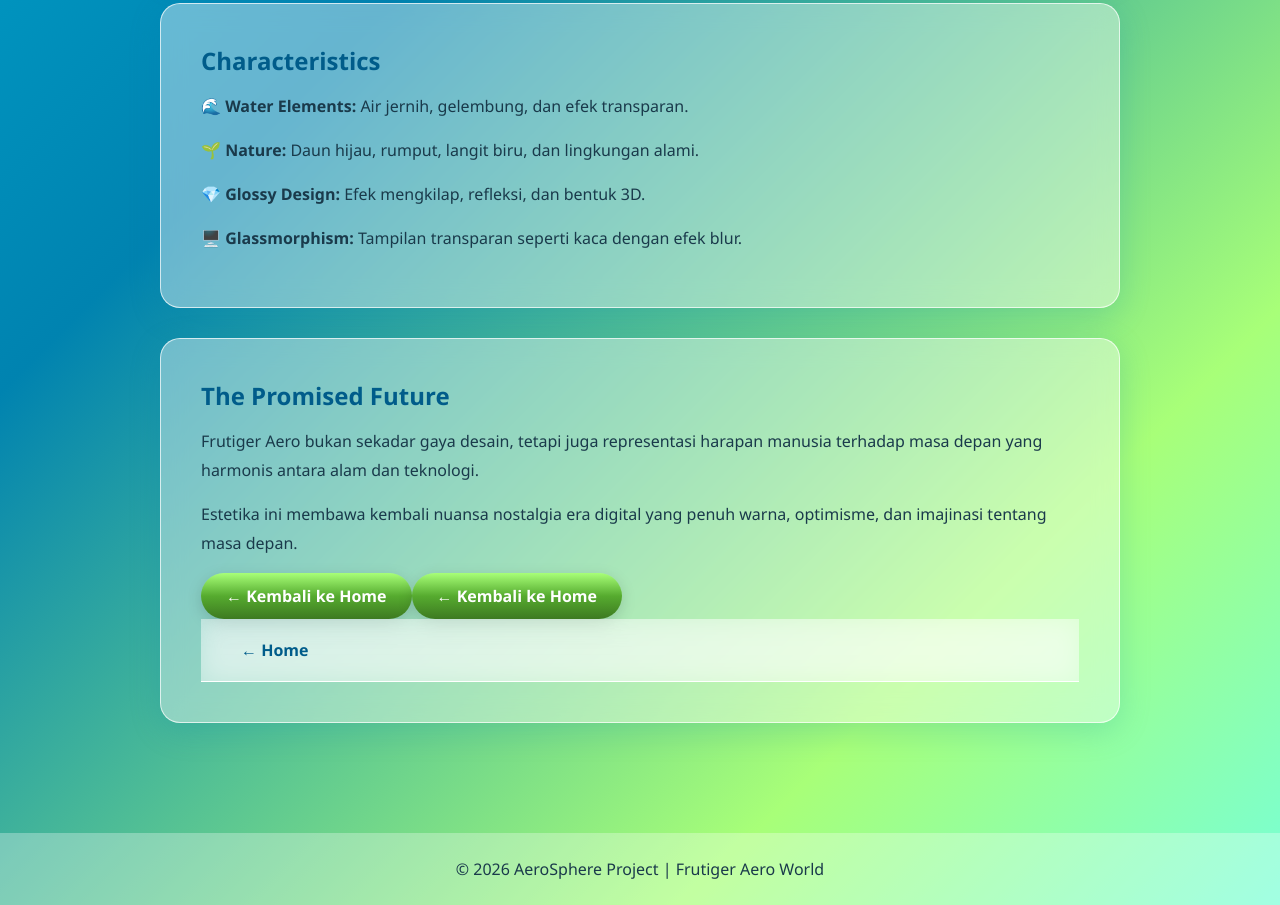
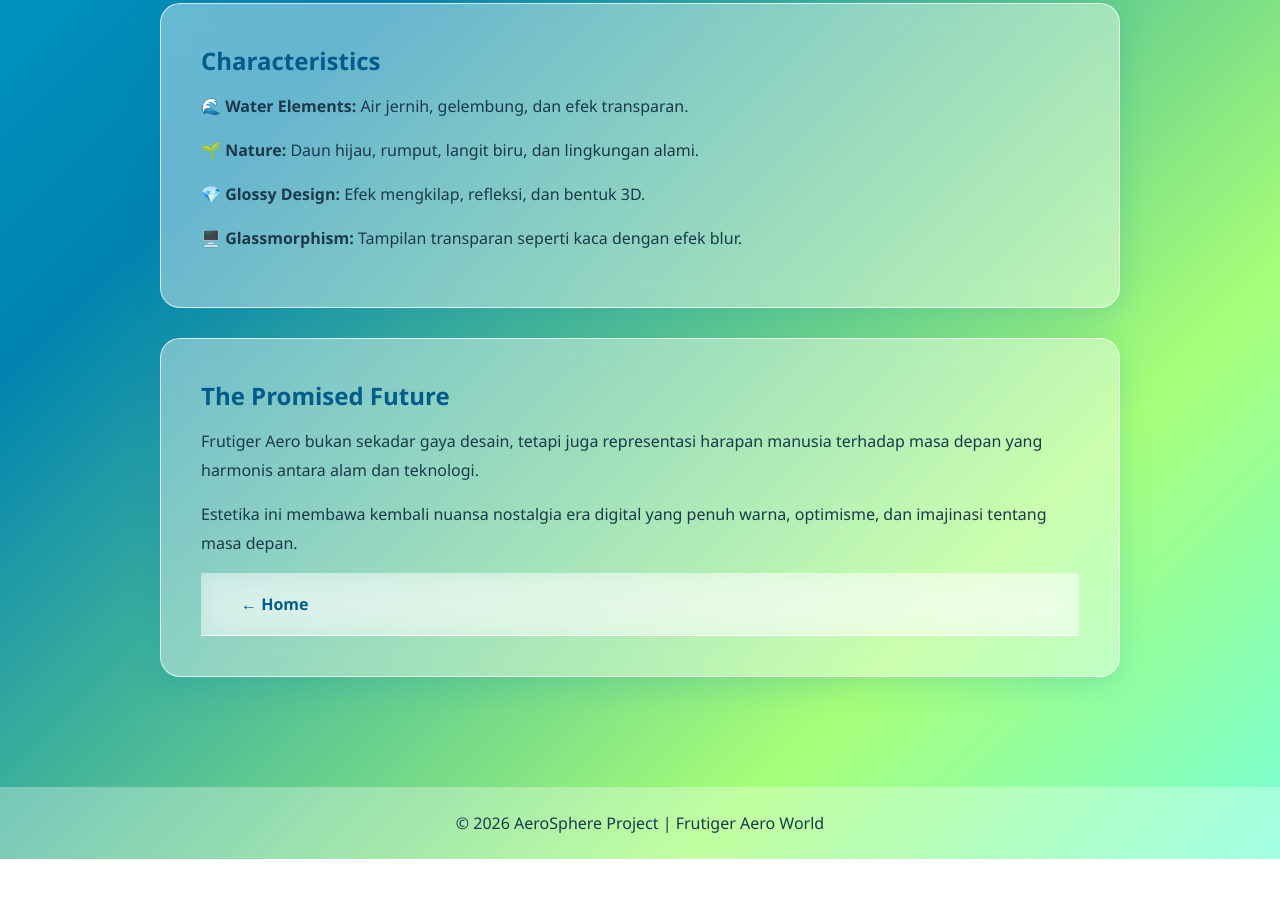
Before and after one commit to ximon-02/frutiger-aero-, a plain HTML site: page jelajahisekarang.html in a window 1280 px wide. Shown: the part 803-1708 px from the top of the page. After the commit the page ends 1662 px from the top, so only its background shows below. Drawn offline with Linux system fonts and the light colour scheme.

Commit message:
Update jelajahisekarang.html

```diff
--- a/jelajahisekarang.html
+++ b/jelajahisekarang.html
@@ -193,14 +193,7 @@
             Estetika ini membawa kembali nuansa nostalgia
             era digital yang penuh warna, optimisme,
             dan imajinasi tentang masa depan.
-        </p>
-
-        <a href="Frutiger.html" class="back">
-            ← Kembali ke Home
-			<a href="Frutiger.html" class="back">
-    ← Kembali ke Home
-</a>
-        </a>
+		</p>
 		<header>
     <a href="Frutiger.html">← Home</a>
 </header>
```
